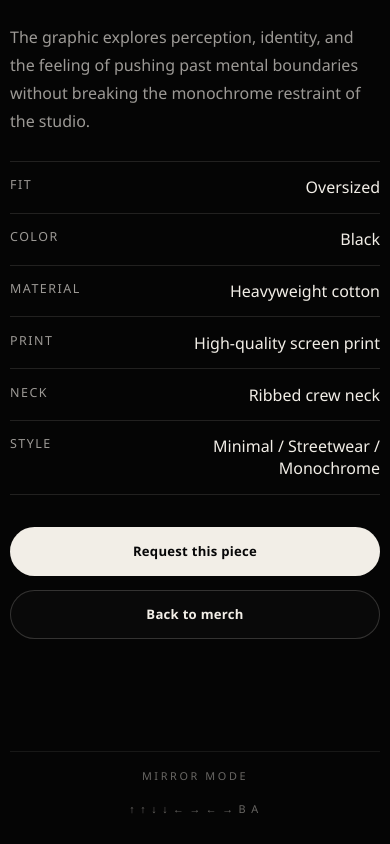
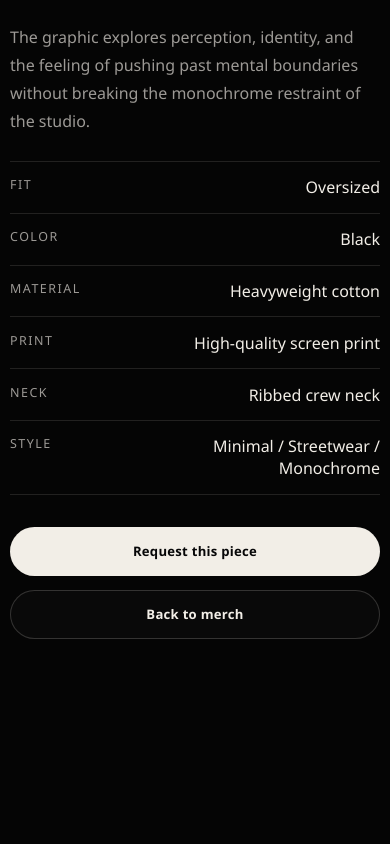
Before and after one commit to vaishakh3/blackmirror, a Next.js app: page /merch/free-your-mind-tee in a window 390 px wide. Shown: the part 1280-2124 px from the top of the page. After the commit the page ends 2031 px from the top, so only its background shows below. Built offline with nearby package versions, Linux system fonts and the light colour scheme.

Commit message:
remove konami mobile

```diff
--- a/app/globals.css
+++ b/app/globals.css
@@ -87,23 +87,6 @@ a {
   justify-content: flex-end;
   gap: 0.18rem;
   text-align: right;
-}
-
-.site-footer-token {
-  padding: 0;
-  border: 0;
-  background: transparent;
-  color: rgba(242, 238, 231, 0.42);
-  font: inherit;
-  letter-spacing: inherit;
-  text-transform: inherit;
-  cursor: pointer;
-  transition: color var(--ease), transform var(--ease);
-}
-
-.site-footer-token:hover,
-.site-footer-token:focus-visible {
-  color: rgba(242, 238, 231, 0.72);
 }
 
 .konami-overlay {
@@ -1445,6 +1428,10 @@ h2 {
 }
 
 @media (max-width: 640px) {
+  .site-footer {
+    display: none;
+  }
+
   h1 {
     font-size: clamp(2.6rem, 14vw, 4.3rem);
   }
@@ -1553,22 +1540,6 @@ h2 {
   .cta {
     padding: 4.25rem 0;
   }
-
-  .site-footer-inner {
-    flex-direction: column;
-    align-items: center;
-  }
-
-  .site-footer-label,
-  .site-footer-hint {
-    text-align: center;
-  }
-
-  .site-footer-hint {
-    justify-content: center;
-    line-height: 1.8;
-  }
-
   .service-list,
   .product-list {
     margin-top: 2rem;
@@ -1697,10 +1668,6 @@ h2 {
     width: calc(100% - 1.25rem);
   }
 
-  .site-footer-inner {
-    align-items: center;
-  }
-
   .mobile-topbar {
     border-radius: 1.2rem;
     padding: 0.75rem 0.8rem;
--- a/components/konami-tetris.js
+++ b/components/konami-tetris.js
@@ -17,7 +17,6 @@ const KONAMI_SEQUENCE = [
   "b",
   "a",
 ];
-const TOUCH_SEQUENCE = KONAMI_SEQUENCE.slice(0, 8);
 
 const TETROMINOES = {
   I: [[1, 1, 1, 1]],
@@ -317,15 +316,12 @@ export default function KonamiTetris() {
   const [isOpen, setIsOpen] = useState(false);
   const [game, setGame] = useState(createInitialGame);
   const sequenceIndex = useRef(0);
-  const touchSequenceIndex = useRef(0);
-  const touchStart = useRef(null);
 
   const board = buildDisplayBoard(game.board, game.piece);
   const previewGrid = buildPreviewGrid(game.nextType);
 
   const openGame = () => {
     sequenceIndex.current = 0;
-    touchSequenceIndex.current = 0;
     setGame(createInitialGame());
     setIsOpen(true);
   };
@@ -405,95 +401,6 @@ export default function KonamiTetris() {
     document.addEventListener("keydown", handleKeyDown);
     return () => document.removeEventListener("keydown", handleKeyDown);
   }, [game.gameOver, game.paused, isOpen]);
-
-  useEffect(() => {
-    const handleHintInput = (event) => {
-      if (isOpen) {
-        return;
-      }
-
-      const detail = event.detail;
-      if (!detail || typeof detail.key !== "string") {
-        return;
-      }
-
-      advanceKeyboardSequence(detail.key);
-    };
-
-    window.addEventListener("mirror-konami-input", handleHintInput);
-    return () => window.removeEventListener("mirror-konami-input", handleHintInput);
-  }, [isOpen]);
-
-  useEffect(() => {
-    const handleUnlock = () => {
-      if (!isOpen) {
-        openGame();
-      }
-    };
-
-    window.addEventListener("mirror-konami-unlock", handleUnlock);
-    return () => window.removeEventListener("mirror-konami-unlock", handleUnlock);
-  }, [isOpen]);
-
-  useEffect(() => {
-    const handleTouchStart = (event) => {
-      if (isOpen || event.touches.length !== 1) {
-        return;
-      }
-
-      const touch = event.touches[0];
-      touchStart.current = { x: touch.clientX, y: touch.clientY };
-    };
-
-    const handleTouchEnd = (event) => {
-      if (isOpen || !touchStart.current) {
-        return;
-      }
-
-      const touch = event.changedTouches[0];
-      if (!touch) {
-        return;
-      }
-
-      const dx = touch.clientX - touchStart.current.x;
-      const dy = touch.clientY - touchStart.current.y;
-      touchStart.current = null;
-
-      const threshold = 42;
-      if (Math.abs(dx) < threshold && Math.abs(dy) < threshold) {
-        return;
-      }
-
-      const direction =
-        Math.abs(dx) > Math.abs(dy)
-          ? dx > 0
-            ? "ArrowRight"
-            : "ArrowLeft"
-          : dy > 0
-            ? "ArrowDown"
-            : "ArrowUp";
-
-      const expectedDirection = TOUCH_SEQUENCE[touchSequenceIndex.current];
-
-      if (direction === expectedDirection) {
-        touchSequenceIndex.current += 1;
-
-        if (touchSequenceIndex.current === TOUCH_SEQUENCE.length) {
-          openGame();
-        }
-      } else {
-        touchSequenceIndex.current = direction === TOUCH_SEQUENCE[0] ? 1 : 0;
-      }
-    };
-
-    document.addEventListener("touchstart", handleTouchStart, { passive: true });
-    document.addEventListener("touchend", handleTouchEnd, { passive: true });
-
-    return () => {
-      document.removeEventListener("touchstart", handleTouchStart);
-      document.removeEventListener("touchend", handleTouchEnd);
-    };
-  }, [isOpen]);
 
   useEffect(() => {
     if (!isOpen) {
--- a/components/site-footer.js
+++ b/components/site-footer.js
@@ -1,55 +1,11 @@
-"use client";
-
-import { useRef } from "react";
-
-const konamiHint = [
-  { label: "↑", value: "ArrowUp" },
-  { label: "↑", value: "ArrowUp" },
-  { label: "↓", value: "ArrowDown" },
-  { label: "↓", value: "ArrowDown" },
-  { label: "←", value: "ArrowLeft" },
-  { label: "→", value: "ArrowRight" },
-  { label: "←", value: "ArrowLeft" },
-  { label: "→", value: "ArrowRight" },
-  { label: "B", value: "b" },
-  { label: "A", value: "a" },
-];
-
 export default function SiteFooter() {
-  const footerSequenceIndex = useRef(0);
-
-  const sendKonamiInput = (key) => {
-    const expectedKey = konamiHint[footerSequenceIndex.current]?.value;
-
-    if (key === expectedKey) {
-      footerSequenceIndex.current += 1;
-
-      if (footerSequenceIndex.current === konamiHint.length) {
-        footerSequenceIndex.current = 0;
-        window.dispatchEvent(new CustomEvent("mirror-konami-unlock"));
-      }
-    } else {
-      footerSequenceIndex.current = key === konamiHint[0].value ? 1 : 0;
-    }
-  };
-
   return (
     <footer className="site-footer">
       <div className="site-footer-inner">
         <p className="site-footer-label">Mirror mode</p>
-        <div className="site-footer-hint" aria-label="Konami code hint">
-          {konamiHint.map((token, index) => (
-            <button
-              key={`${token.value}-${index}`}
-              type="button"
-              className="site-footer-token"
-              onClick={() => sendKonamiInput(token.value)}
-              aria-label={`Konami input ${token.label}`}
-            >
-              {token.label}
-            </button>
-          ))}
-        </div>
+        <p className="site-footer-hint" aria-label="Konami code hint">
+          ↑ ↑ ↓ ↓ ← → ← → B A
+        </p>
       </div>
     </footer>
   );
```
